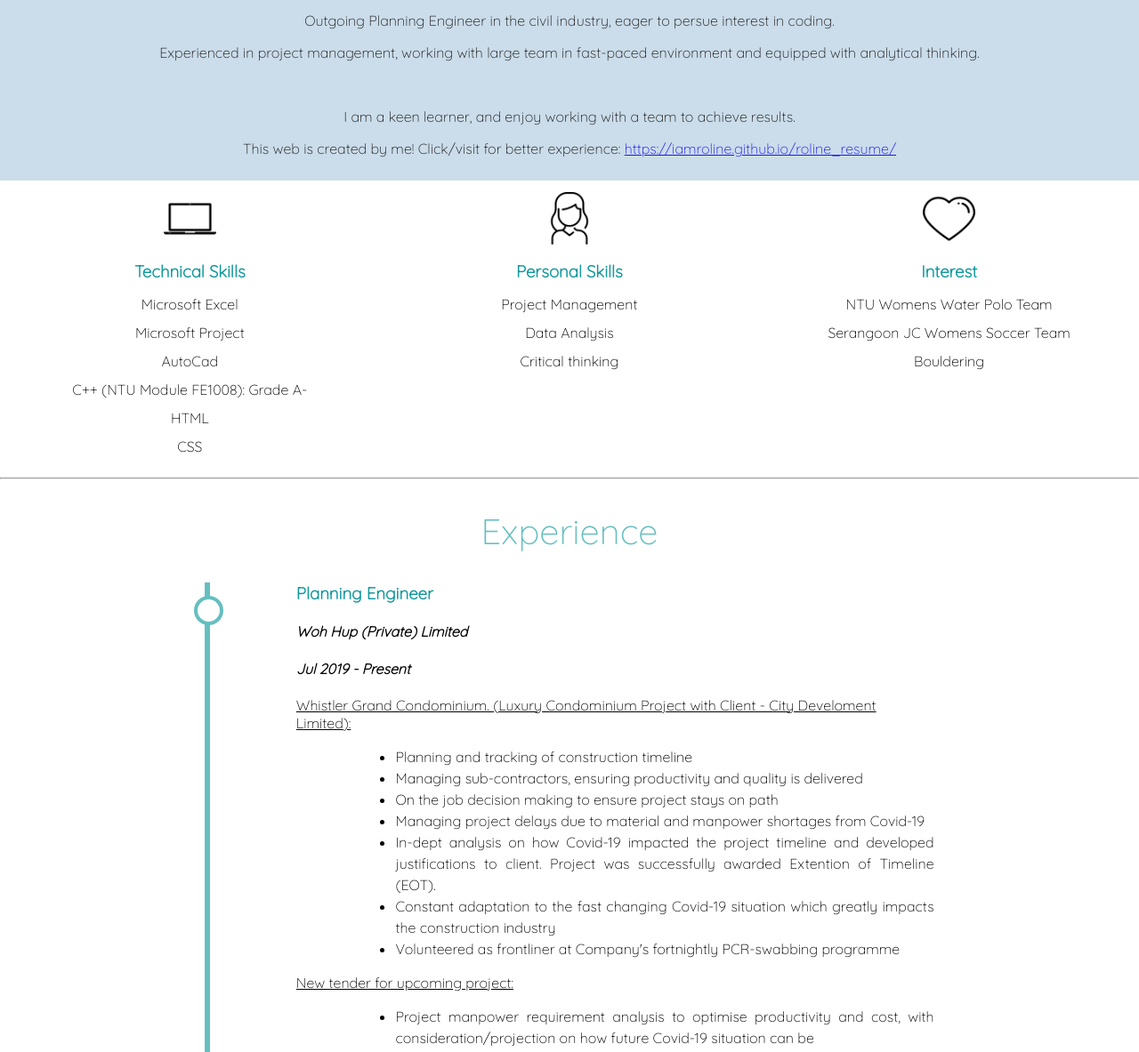
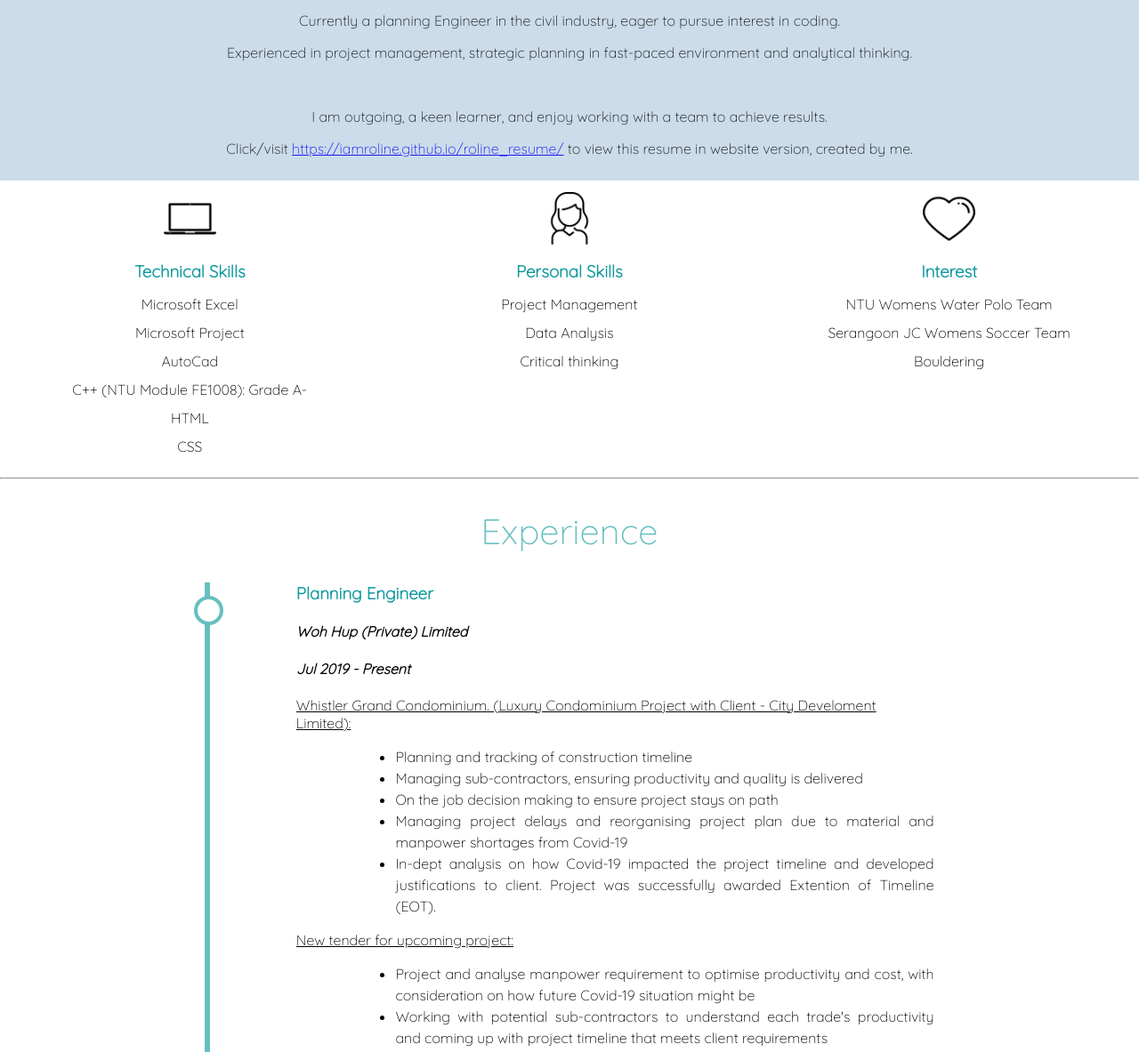
Before and after one commit to iamroline/roline_resume, a plain HTML site: page index.html in a window 1280 px wide. Shown: the part 317-1500 px from the top of the page at 89% size. Drawn offline with Linux system fonts and the light colour scheme.

Commit message:
fifth upload

```diff
--- a/index.html
+++ b/index.html
@@ -16,12 +16,12 @@
     <div class="profile">
       <img class="profile-img" src="images/Profile.jpg" alt="Profile-img">
       <h1> Roline Lim</h1>
-      <p> Outgoing Planning Engineer in the civil industry, eager to persue interest in coding.</p>
-      <p> Experienced in project management, working with large team in fast-paced environment and equipped with analytical thinking.</p>
+      <p>Currently a planning Engineer in the civil industry, eager to pursue interest in coding.</p>
+      <p> Experienced in project management, strategic planning in fast-paced environment and analytical thinking.</p>
       <br>
 
-      <p>I am a keen learner, and enjoy working with a team to achieve results. </p>
-      <p>This web is created by me! Click/visit for better experience: <a href="https://iamroline.github.io/roline_resume/">https://iamroline.github.io/roline_resume/</a></p>
+      <p>I am outgoing, a keen learner, and enjoy working with a team to achieve results. </p>
+      <p>Click/visit <a href="https://iamroline.github.io/roline_resume/">https://iamroline.github.io/roline_resume/</a> to view this resume in website version, created by me.</p>
     </div>
     <!-- <img class="cloud2-img" src="images/cloud.png" alt="cloud-img"> -->
     <!-- <img class="mountain-img" src="images/mountain.png" alt="mountain-img"> -->
@@ -96,16 +96,15 @@
               <li> Planning and tracking of construction timeline </li>
               <li> Managing sub-contractors, ensuring productivity and quality is delivered</li>
               <li> On the job decision making to ensure project stays on path</li>
-              <li> Managing project delays due to material and manpower shortages from Covid-19 </li>
+              <li> Managing project delays and reorganising project plan due to material and manpower shortages from Covid-19 </li>
               <li> In-dept analysis on how Covid-19 impacted the project timeline and developed justifications to client. Project was successfully awarded Extention of Timeline (EOT). </li>
-              <li> Constant adaptation to the fast changing Covid-19 situation which greatly impacts the construction industry</li>
-              <li> Volunteered as frontliner at Company's fortnightly PCR-swabbing programme</li>
+
             </ul>
           </div>
           <u> New tender for upcoming project:</u>
           <div class="content">
             <ul>
-              <li> Project manpower requirement analysis to optimise productivity and cost, with consideration/projection on how future Covid-19 situation can be </li>
+              <li> Project and analyse manpower requirement to optimise productivity and cost, with consideration on how future Covid-19 situation might be </li>
               <li> Working with potential sub-contractors to understand each trade's productivity and coming up with project timeline that meets client requirements</li>
             </ul>
           </div>
@@ -206,14 +205,14 @@
     <div class="contact-me">
       <h2>Contact</h2>
       <p>+65 8228 2875 </p>
-      <a class="btn" href="mailto:iamroline@gmail.com">iamroline@gmail.com</a>
+      <a class="btn" href="mailto:roline.lim@gmail.com">roline.lim@gmail.com</a>
 
     </div>
   </div>
 
   <div class="third-container">
     <a class="footer-link" href="https://www.linkedin.com/in/roline-lim-b9a6a6117/"> <img class="linkedin-img" src="images/LinkedIn.png" alt="LinkedIn"></a>
-    <a class="footer-link" href="mailto:iamroline@gmail.com"> <img class="gmail-img" src="images/gmail.png" alt="gmail"></a>
+    <a class="footer-link" href="mailto:roline.lim@gmail.com"> <img class="gmail-img" src="images/gmail.png" alt="gmail"></a>
     <p>© Roline Lim.</p>
   </div>
 </body>
```
